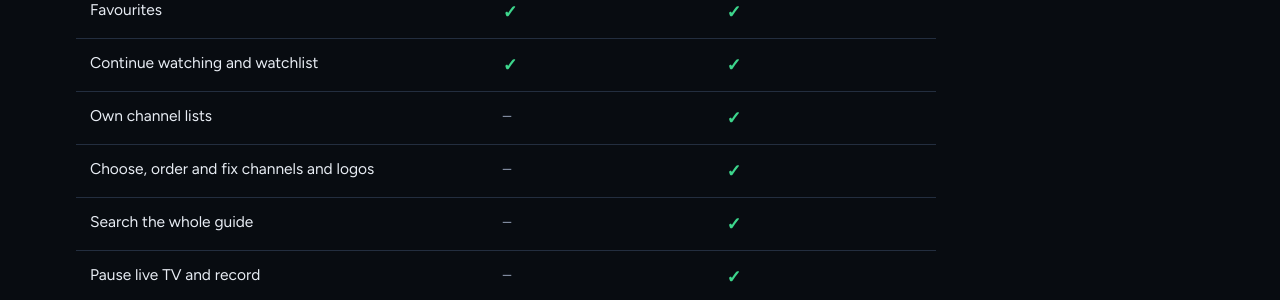
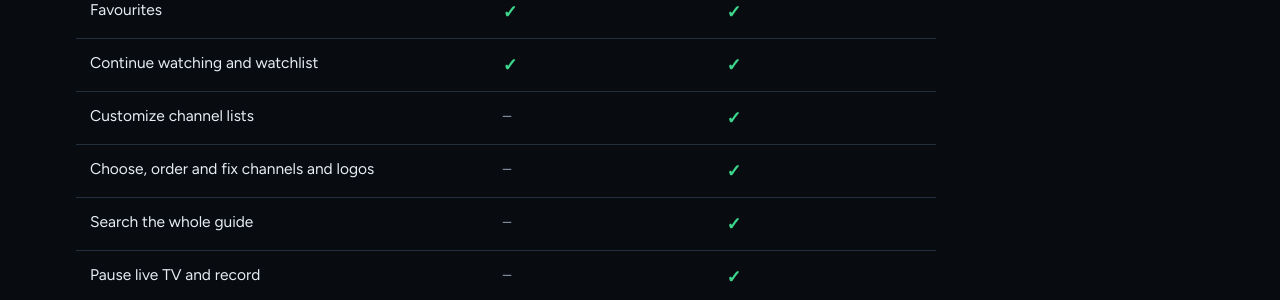
Before and after one commit to QuadNL/CasaZapp-TV-release, a Jekyll site: the page built from index.html, in a window 1280 px wide and 900 px high, scrolled down 2424 px. Shown: the part 154-454 px from the top of the window. Built offline with Jekyll 4.4.1, drawn with Linux system fonts in a browser that asks for light colours.

Commit message:
Update 'Own channel lists' to 'Customize channel lists'

```diff
--- a/_data/home.yml
+++ b/_data/home.yml
@@ -98,7 +98,7 @@ compare:
   - what: Continue watching and watchlist
     app: "yes"
     server: "yes"
-  - what: Own channel lists
+  - what: Customize channel lists
     app: "no"
     server: "yes"
   - what: Choose, order and fix channels and logos
```
